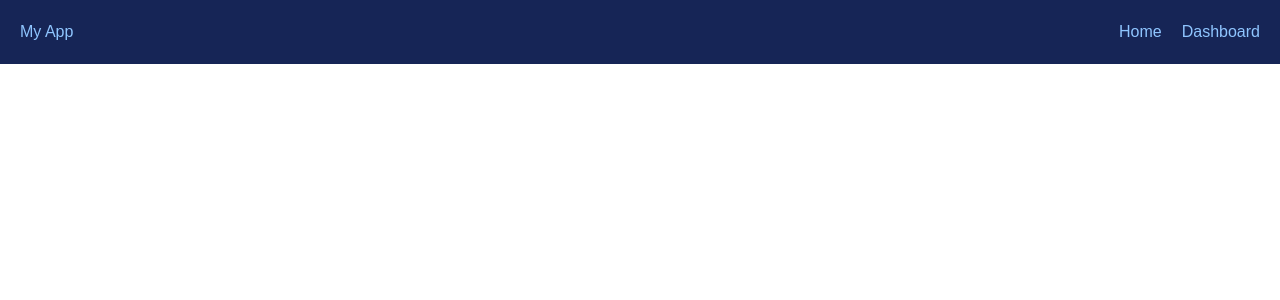
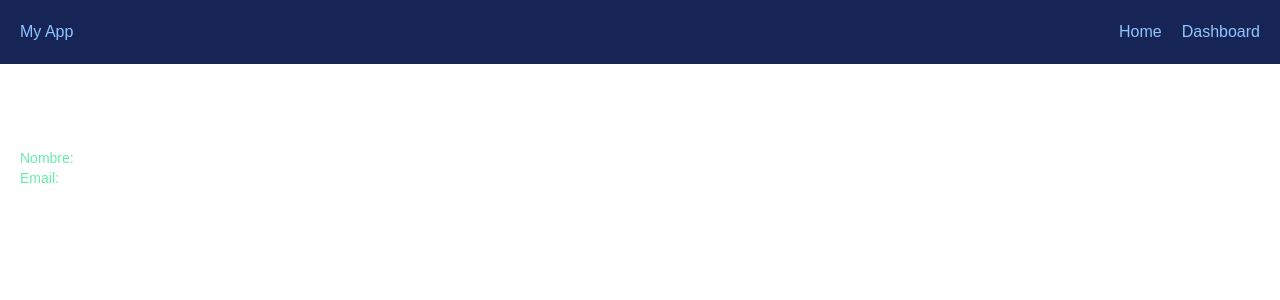
Before and after one commit to itsJosephV/my-next-app, a Next.js app: page /auth/dashboard in a window 1280 px wide. Shown: the top 300 px of the page. Built offline with nearby package versions, Linux system fonts and the light colour scheme; no server answers.

Commit message:
fix: update text color in ClientAuthComponent for better visibility

```diff
--- a/components/ClientAuthComponent.tsx
+++ b/components/ClientAuthComponent.tsx
@@ -11,7 +11,7 @@ export function ClientAuthComponent() {
   }
 
   return (
-    <div className="text-white/60 text-sm">
+    <div className="text-green-400/60 text-sm">
       <p>Nombre: {session?.user?.name}</p>
       <p>Email: {session?.user?.email}</p>
     </div>
```
